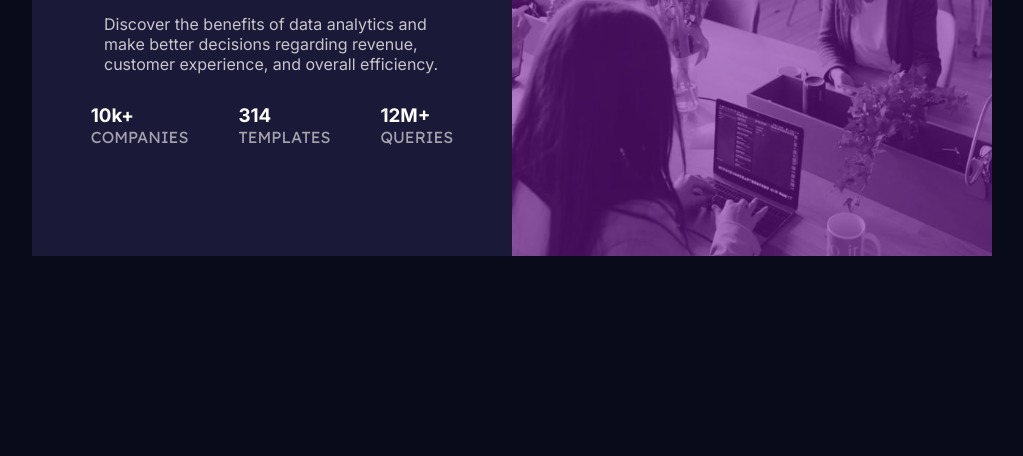
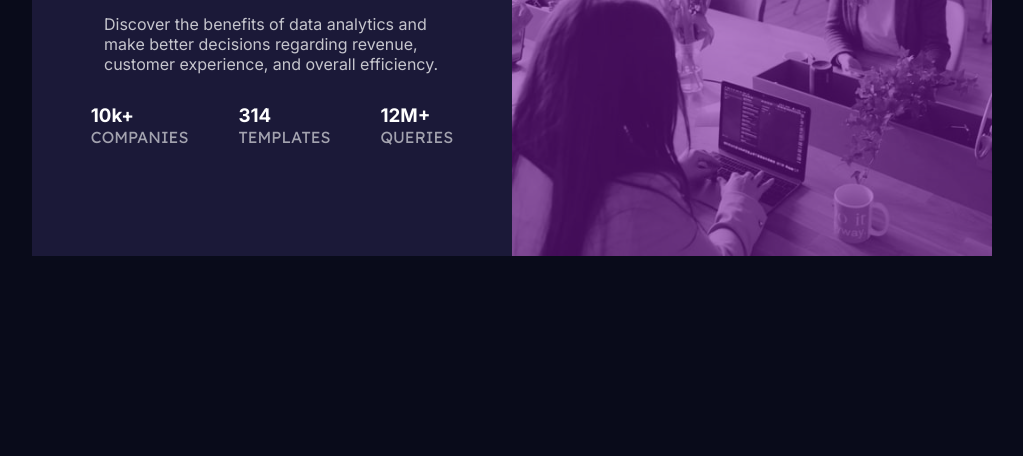
Before and after one commit to lollorena/frontend-mentor-stats-preview-card-component, a plain HTML site: page index.html in a window 1280 px wide. Shown: the part 344-800 px from the top of the page, without its empty margins (128-1151 px from the left). Drawn offline with Linux system fonts and the light colour scheme.

Commit message:
I've modified the image's fallbacks

```diff
--- a/index.html
+++ b/index.html
@@ -42,7 +42,7 @@
    </div>
 
    <picture class="column-2">
-    <source srcset="src/img/image-header-desktop.jpg" media="(mim-width: 1024px)">
+    <source srcset="src/img/image-header-desktop.jpg" media="(min-width: 1130px)">
     <img src="src/img/image-header-mobile.jpg">
    </picture>
   </div>
```
